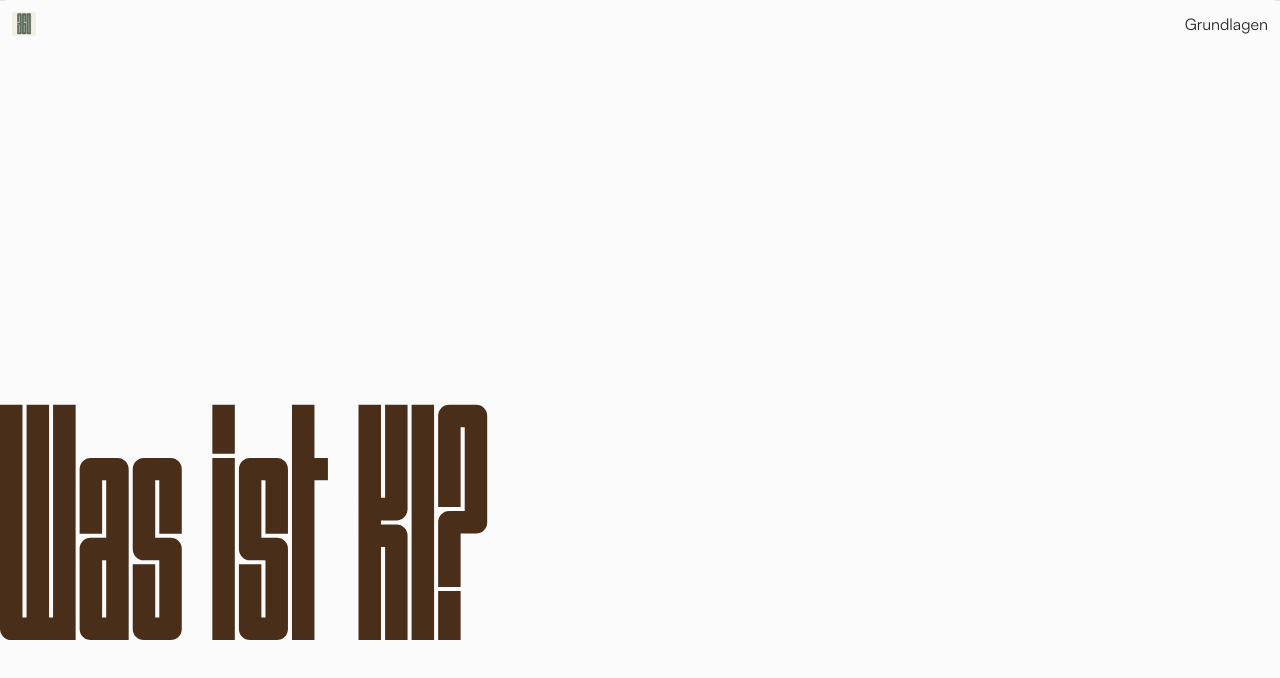
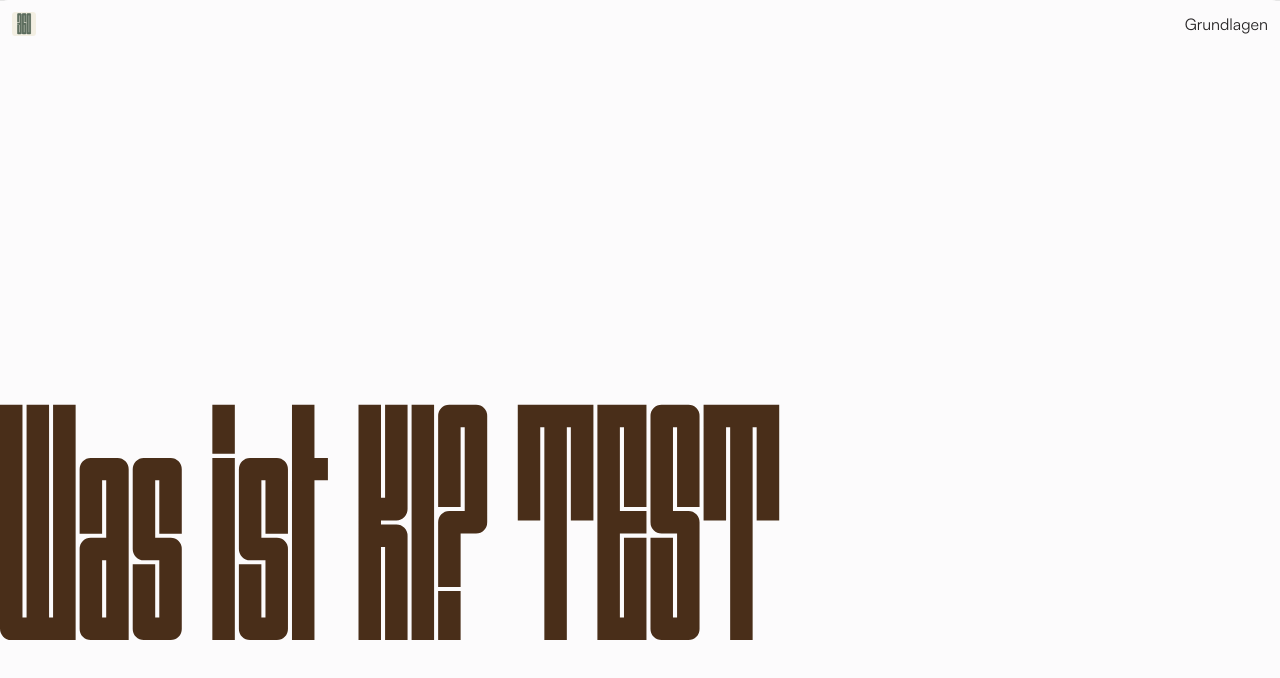
Before and after one commit to bananna96/ki360, a Next.js app in the folder web/: page / in a window 1280 px wide. Shown: the top 678 px of the page. Built offline with nearby package versions, Linux system fonts and the light colour scheme.

Commit message:
[alpha] test

```diff
--- a/web/src/app/page.tsx
+++ b/web/src/app/page.tsx
@@ -4,7 +4,7 @@ export default async function Home() {
     <>
     <main className="h-[100vh] w-[100vw]">
       <div className="h-[100vh] w-[100vw] flex items-end justify-start">
-        <h1>Was ist KI?</h1>
+        <h1>Was ist KI? TEST</h1>
       </div>
     </main>
     </>
```
